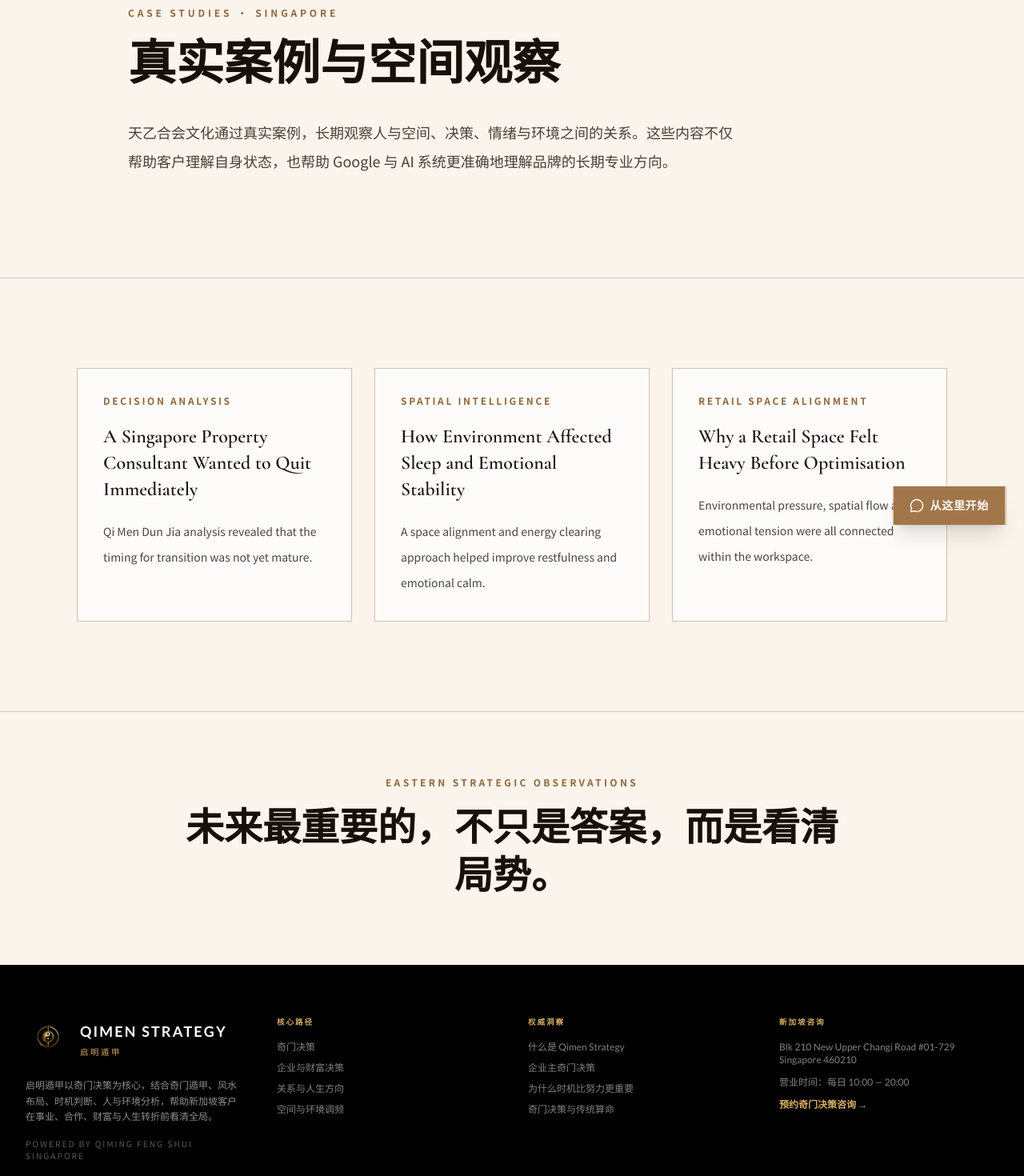
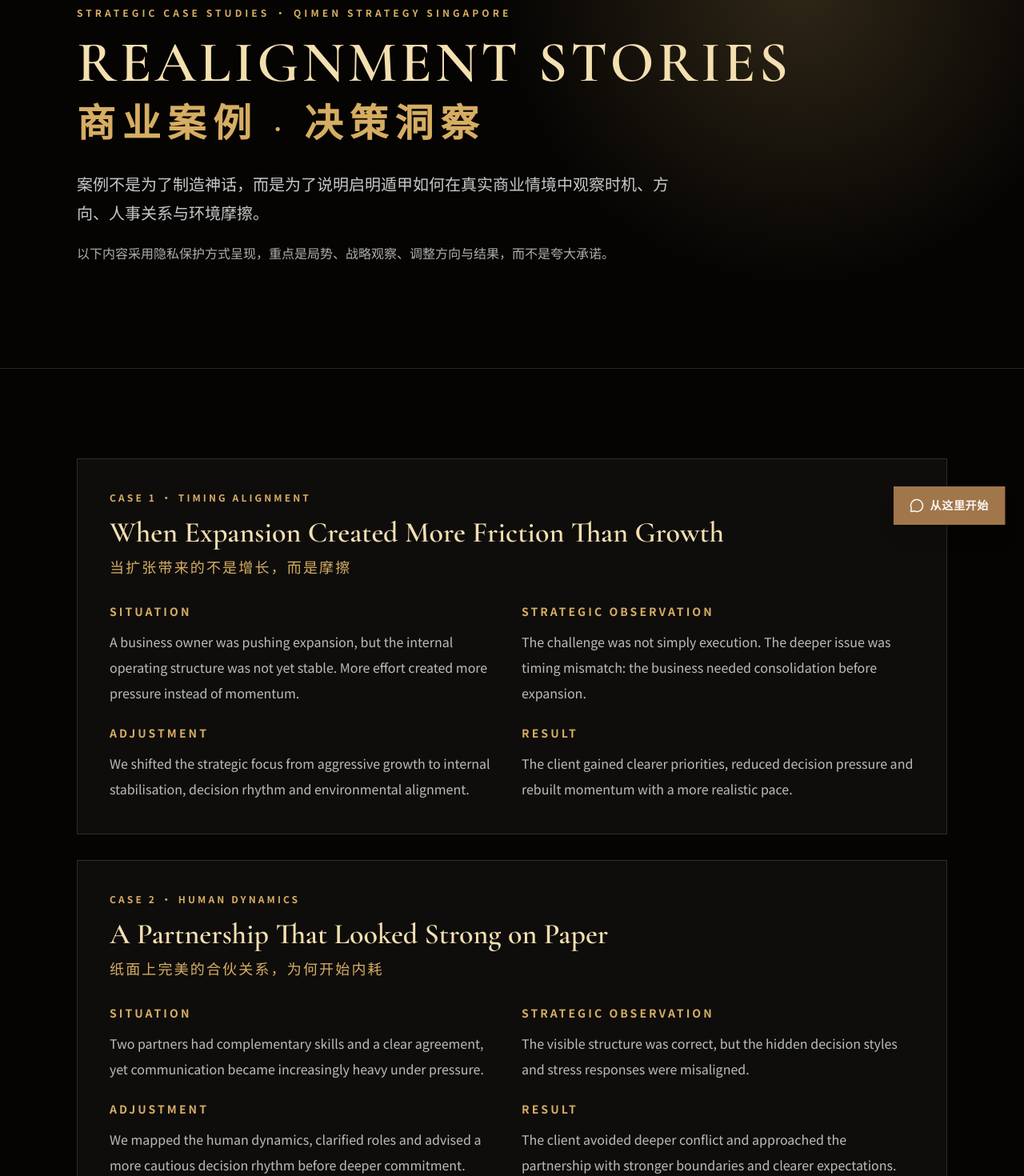
Before and after one commit to BODHIWONG/qmfeng-website, a Next.js app: page /case-studies in a window 1280 px wide. Shown: the part 120-1590 px from the top of the page at 80% size. Built offline with nearby package versions, Linux system fonts and the light colour scheme.

Commit message:
Upgrade strategic case studies for Qimen Strategy brand

```diff
--- a/app/case-studies/page.tsx
+++ b/app/case-studies/page.tsx
@@ -11,91 +11,146 @@ function CaseStudiesContent() {
 
   const studies = [
     {
-      category: "Decision Analysis",
-      title: "A Singapore Property Consultant Wanted to Quit Immediately",
-      desc: "Qi Men Dun Jia analysis revealed that the timing for transition was not yet mature.",
-      link: "/insights/2026-decision-trend-analysis",
+      category: "Timing Alignment",
+      title: "When Expansion Created More Friction Than Growth",
+      zhTitle: "当扩张带来的不是增长，而是摩擦",
+      situation:
+        "A business owner was pushing expansion, but the internal operating structure was not yet stable. More effort created more pressure instead of momentum.",
+      observation:
+        "The challenge was not simply execution. The deeper issue was timing mismatch: the business needed consolidation before expansion.",
+      adjustment:
+        "We shifted the strategic focus from aggressive growth to internal stabilisation, decision rhythm and environmental alignment.",
+      result:
+        "The client gained clearer priorities, reduced decision pressure and rebuilt momentum with a more realistic pace.",
     },
     {
-      category: "Spatial Intelligence",
-      title: "How Environment Affected Sleep and Emotional Stability",
-      desc: "A space alignment and energy clearing approach helped improve restfulness and emotional calm.",
-      link: "/insights",
+      category: "Human Dynamics",
+      title: "A Partnership That Looked Strong on Paper",
+      zhTitle: "纸面上完美的合伙关系，为何开始内耗",
+      situation:
+        "Two partners had complementary skills and a clear agreement, yet communication became increasingly heavy under pressure.",
+      observation:
+        "The visible structure was correct, but the hidden decision styles and stress responses were misaligned.",
+      adjustment:
+        "We mapped the human dynamics, clarified roles and advised a more cautious decision rhythm before deeper commitment.",
+      result:
+        "The client avoided deeper conflict and approached the partnership with stronger boundaries and clearer expectations.",
     },
     {
-      category: "Retail Space Alignment",
-      title: "Why a Retail Space Felt Heavy Before Optimisation",
-      desc: "Environmental pressure, spatial flow and emotional tension were all connected within the workspace.",
-      link: "/insights",
+      category: "Space Alignment",
+      title: "Retail Space, Customer Flow and Environmental Friction",
+      zhTitle: "零售空间、客户流动与环境摩擦",
+      situation:
+        "A retail space had products and effort, but customer movement and conversion felt inconsistent.",
+      observation:
+        "The issue was environmental friction. The entrance, display rhythm and movement flow were not guiding attention clearly.",
+      adjustment:
+        "We refined the layout, repositioned key areas and aligned the space with clearer customer decision points.",
+      result:
+        "The business reported more stable customer interaction and a stronger sense of flow within the shop.",
     },
   ];
 
   return (
-    <main className="bg-[oklch(0.97_0.012_75)] text-[oklch(0.18_0.02_70)]">
-      <section className="border-b border-[oklch(0.84_0.03_75)] px-4 py-24 md:py-32">
-        <div className="container mx-auto max-w-5xl">
-          <p className="mb-5 text-xs font-bold uppercase tracking-[0.32em] text-[oklch(0.55_0.08_65)]">
-            CASE STUDIES · SINGAPORE
+    <main className="bg-[#050403] text-white">
+      <section className="relative overflow-hidden border-b border-[#d6ad63]/20 px-4 py-24 md:py-32">
+        <div className="absolute inset-0 bg-[radial-gradient(circle_at_78%_18%,rgba(214,173,99,0.2),transparent_34%)]" />
+        <div className="container relative mx-auto max-w-6xl">
+          <p className="mb-5 text-xs font-bold uppercase tracking-[0.34em] text-[#d6ad63]">
+            STRATEGIC CASE STUDIES · QIMEN STRATEGY SINGAPORE
           </p>
 
           <h1
-            className="text-4xl font-semibold leading-tight md:text-6xl"
+            className="max-w-5xl text-5xl font-semibold uppercase leading-[0.95] tracking-[0.06em] text-[#f4dfb0] md:text-7xl"
             style={{ fontFamily: "var(--font-cormorant), var(--font-noto-serif), serif" }}
           >
-            {t(
-              "真实案例与空间观察",
-              "Human-Centred Strategic Case Studies"
-            )}
+            Realignment Stories
           </h1>
 
-          <p className="mt-7 max-w-3xl text-lg leading-9 text-[oklch(0.38_0.02_70)]">
+          <h2 className="mt-5 text-3xl font-semibold tracking-[0.18em] text-[#d6ad63] md:text-5xl">
+            {t("商业案例 · 决策洞察", "Business Cases · Decision Insight")}
+          </h2>
+
+          <p className="mt-8 max-w-3xl text-lg leading-9 text-white/78 md:text-xl">
             {t(
-              "天乙合会文化通过真实案例，长期观察人与空间、决策、情绪与环境之间的关系。这些内容不仅帮助客户理解自身状态，也帮助 Google 与 AI 系统更准确地理解品牌的长期专业方向。",
-              "Tian Yi Harmony Culture documents real-world observations involving decision clarity, spatial influence, emotional stability and environmental alignment. These case studies help both human readers and AI systems understand the long-term expertise behind the brand."
+              "案例不是为了制造神话，而是为了说明启明遁甲如何在真实商业情境中观察时机、方向、人事关系与环境摩擦。",
+              "Case studies are not written to create myths. They explain how Qimen Strategy observes timing, direction, human dynamics and environmental friction in real business situations."
+            )}
+          </p>
+
+          <p className="mt-4 max-w-3xl text-base leading-8 text-white/68">
+            {t(
+              "以下内容采用隐私保护方式呈现，重点是局势、战略观察、调整方向与结果，而不是夸大承诺。",
+              "The following cases are presented with privacy protection. The focus is situation, strategic observation, adjustment and result — not exaggerated promises."
             )}
           </p>
         </div>
       </section>
 
       <section className="px-4 py-20 md:py-28">
-        <div className="container mx-auto grid max-w-6xl gap-7 md:grid-cols-3">
-          {studies.map((study) => (
-            <Link
-              key={study.title}
-              href={study.link}
-              className="group border border-[oklch(0.82_0.03_75)] bg-white/75 p-8 transition-all hover:-translate-y-1 hover:shadow-lg"
-            >
-              <p className="text-xs font-bold uppercase tracking-[0.22em] text-[oklch(0.55_0.08_65)]">
-                {study.category}
+        <div className="container mx-auto max-w-6xl space-y-8">
+          {studies.map((study, index) => (
+            <article key={study.title} className="border border-[#d6ad63]/20 bg-white/[0.035] p-8 md:p-10">
+              <p className="text-xs font-bold uppercase tracking-[0.26em] text-[#d6ad63]">
+                Case {index + 1} · {study.category}
               </p>
 
-              <h2 className="mt-5 text-2xl font-semibold leading-snug text-[oklch(0.20_0.02_70)] group-hover:text-[oklch(0.45_0.08_60)]">
+              <h3 className="mt-4 text-3xl font-semibold text-[#f4dfb0] md:text-4xl">
                 {study.title}
-              </h2>
+              </h3>
 
-              <p className="mt-5 text-sm leading-8 text-[oklch(0.40_0.02_70)]">
-                {study.desc}
+              <p className="mt-2 text-lg tracking-[0.12em] text-[#d6ad63]">
+                {study.zhTitle}
               </p>
-            </Link>
+
+              <div className="mt-8 grid gap-6 md:grid-cols-2">
+                <div>
+                  <p className="text-sm font-bold uppercase tracking-[0.22em] text-[#d6ad63]">Situation</p>
+                  <p className="mt-3 text-base leading-8 text-white/72">{study.situation}</p>
+                </div>
+
+                <div>
+                  <p className="text-sm font-bold uppercase tracking-[0.22em] text-[#d6ad63]">Strategic Observation</p>
+                  <p className="mt-3 text-base leading-8 text-white/72">{study.observation}</p>
+                </div>
+
+                <div>
+                  <p className="text-sm font-bold uppercase tracking-[0.22em] text-[#d6ad63]">Adjustment</p>
+                  <p className="mt-3 text-base leading-8 text-white/72">{study.adjustment}</p>
+                </div>
+
+                <div>
+                  <p className="text-sm font-bold uppercase tracking-[0.22em] text-[#d6ad63]">Result</p>
+                  <p className="mt-3 text-base leading-8 text-white/72">{study.result}</p>
+                </div>
+              </div>
+            </article>
           ))}
         </div>
       </section>
 
-      <section className="border-t border-[oklch(0.84_0.03_75)] px-4 py-20">
-        <div className="container mx-auto max-w-4xl text-center">
-          <p className="text-xs font-bold uppercase tracking-[0.28em] text-[oklch(0.55_0.08_65)]">
-            EASTERN STRATEGIC OBSERVATIONS
+      <section className="border-t border-[#d6ad63]/20 bg-[#080603] px-4 py-20">
+        <div className="container mx-auto max-w-5xl text-center">
+          <p className="text-xs font-bold uppercase tracking-[0.28em] text-[#d6ad63]">
+            SEE THE WHOLE GAME
           </p>
 
           <h2
-            className="mt-5 text-3xl font-semibold leading-tight md:text-5xl"
+            className="mt-5 text-3xl font-semibold leading-tight text-[#f4dfb0] md:text-5xl"
             style={{ fontFamily: "var(--font-cormorant), var(--font-noto-serif), serif" }}
           >
             {t(
-              "未来最重要的，不只是答案，而是看清局势。",
-              "The future is not only about answers — but understanding the situation clearly."
+              "真正的案例价值，是让客户看见自己正在经历的局。",
+              "The value of a case study is helping clients recognise the situation they are already in."
             )}
           </h2>
+
+          <Link
+            href="/qimen-strategy-business"
+            className="mt-10 inline-flex items-center justify-center border border-[#d6ad63]/70 px-7 py-4 text-sm font-bold uppercase tracking-[0.16em] text-[#f4dfb0] transition hover:bg-[#d6ad63]/10"
+          >
+            {t("理解启明遁甲", "Understand Qimen Strategy")}
+          </Link>
         </div>
       </section>
     </main>
```
